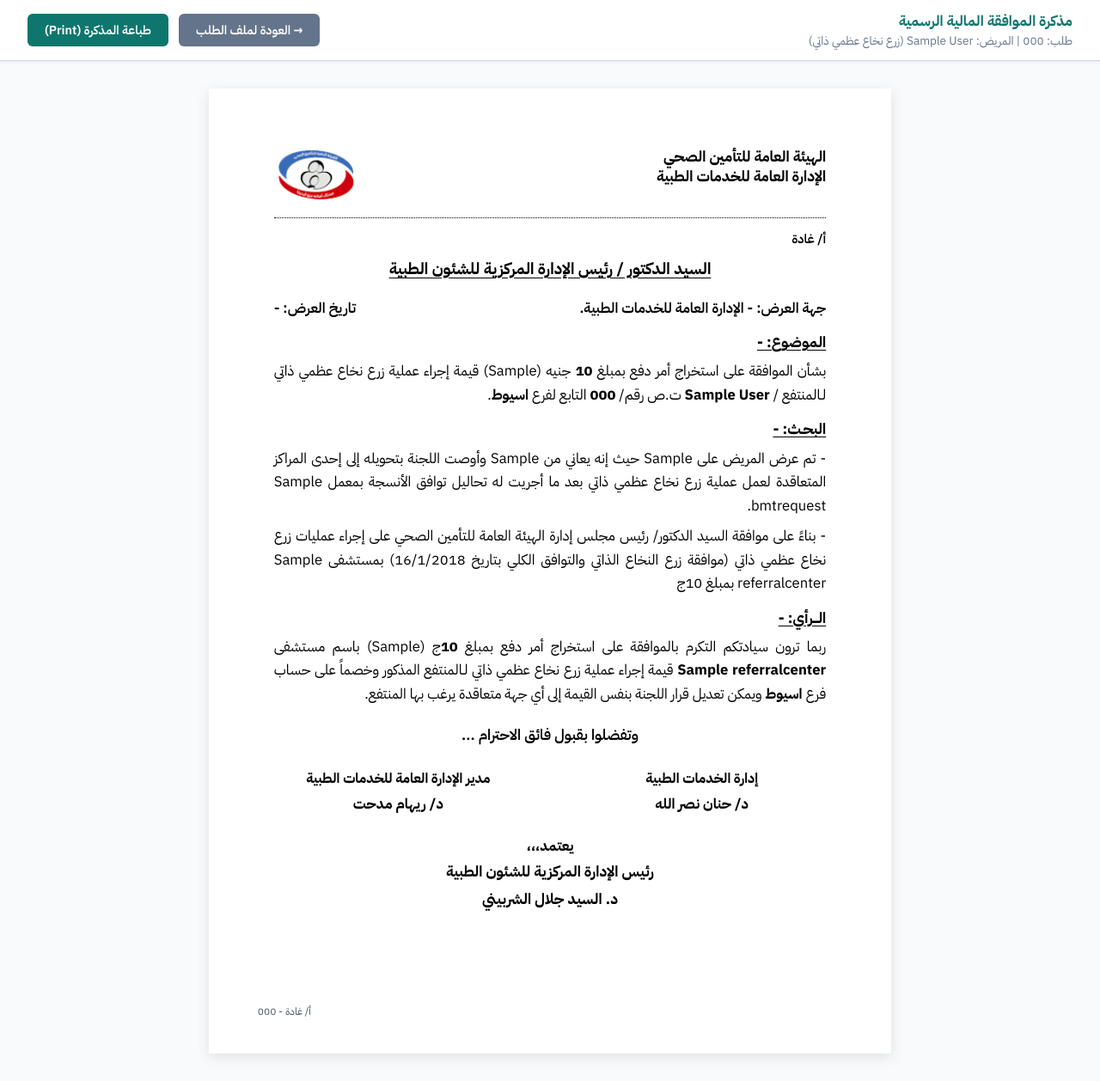
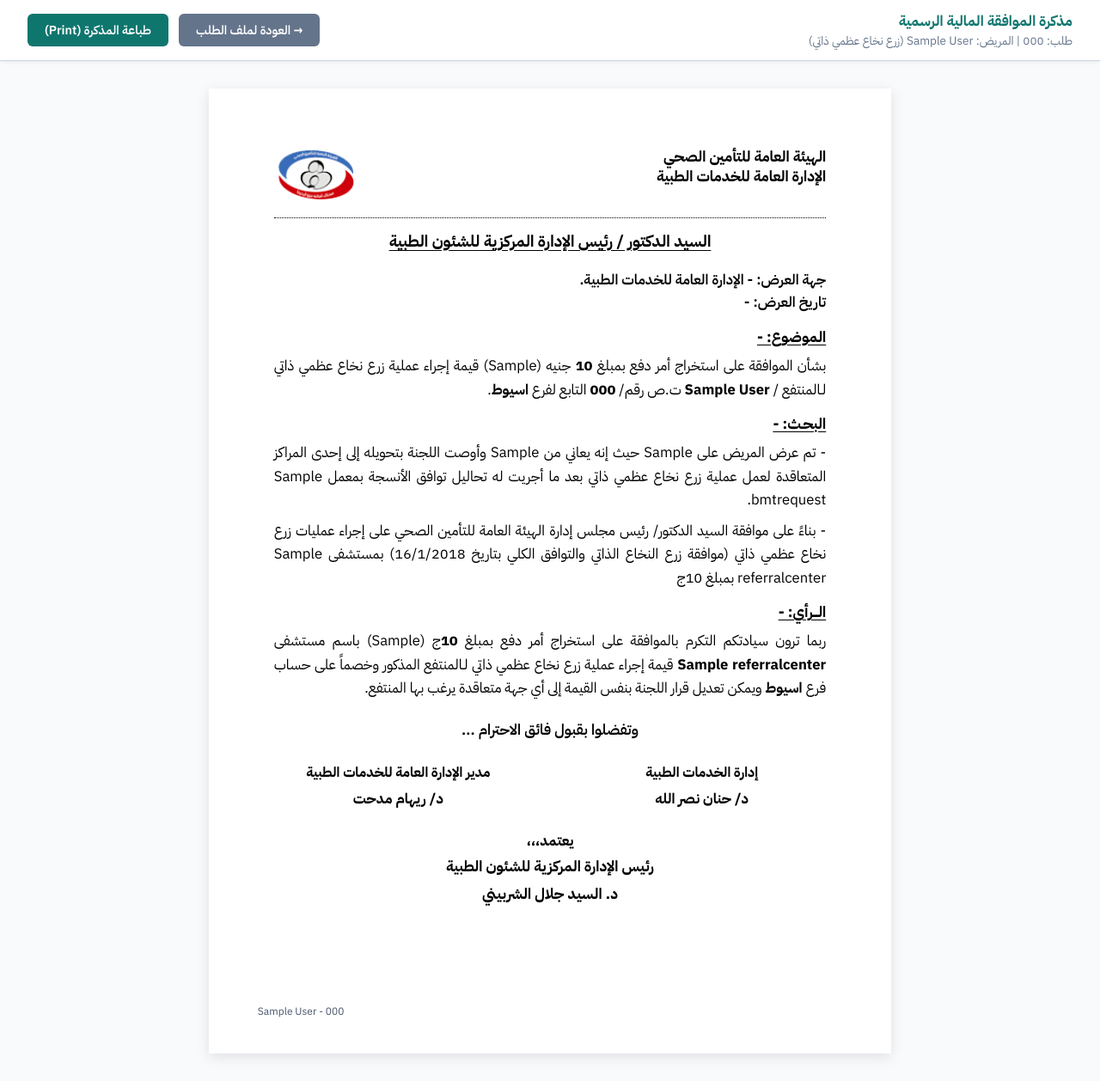
Before and after one commit to Maih-design/gama3.0, a Django app: page /bmt/requests/1/print/memo/ in a window 1280 px wide. Shown: the whole page at 86% size. Run offline with Django 5.2, Linux system fonts and the light colour scheme; a user stored in the database is signed in; tables that the repository leaves empty hold one stand-in row (values such as "Sample post").

Commit message:
style: display memo date below presenting dept and use logged-in user name in memo footer

```diff
--- a/bmt_committee/static/css/bmt_print.css
+++ b/bmt_committee/static/css/bmt_print.css
@@ -146,12 +146,12 @@ body {
     text-underline-offset: 4px;
 }
 
-.memo-meta-row {
-    display: flex;
-    justify-content: space-between;
+.memo-meta-row,
+.memo-meta-info {
     font-size: 12.5pt;
     font-weight: 600;
     margin-bottom: 0.75rem;
+    line-height: 1.6;
 }
 
 .memo-section-title {
--- a/bmt_committee/templates/bmt_committee/print/memo_print.html
+++ b/bmt_committee/templates/bmt_committee/print/memo_print.html
@@ -44,17 +44,13 @@
 
             <div class="memo-dotted-separator"></div>
 
-            <div class="memo-writer-initials">
-                أ/ غادة
-            </div>
-
             <!-- Addressed Authority -->
             <div class="memo-recipient">
                 السيد الدكتور / رئيس الإدارة المركزية للشئون الطبية
             </div>
 
-            <!-- Meta Row -->
-            <div class="memo-meta-row">
+            <!-- Meta Info -->
+            <div class="memo-meta-info">
                 <div>جهة العرض: - الإدارة العامة للخدمات الطبية.</div>
                 <div>تاريخ العرض: - {{ request_obj.memo_date|date:"Y/m/d"|default:today_date|date:"Y/m/d" }}</div>
             </div>
@@ -174,7 +170,7 @@
 
             <!-- Footer Code -->
             <div class="memo-footer-code">
-                أ/ غادة - {{ request_obj.request_code }}
+                {{ request.user.get_full_name|default:request.user.username }} - {{ request_obj.request_code }}
             </div>
 
         </main>
```
